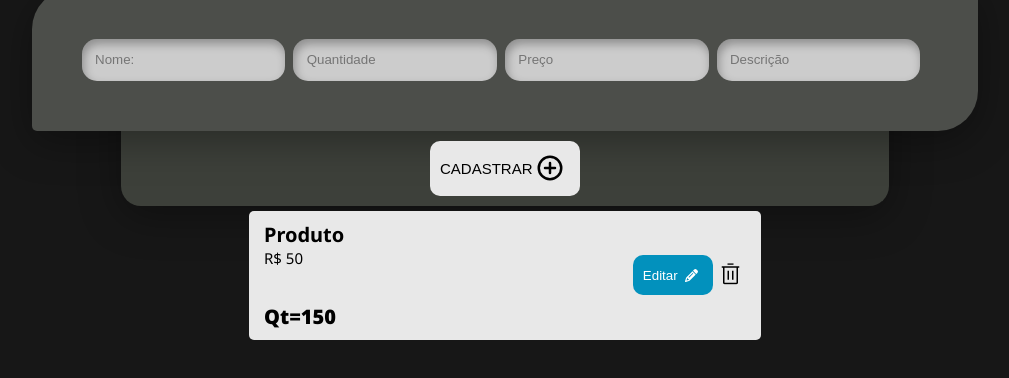
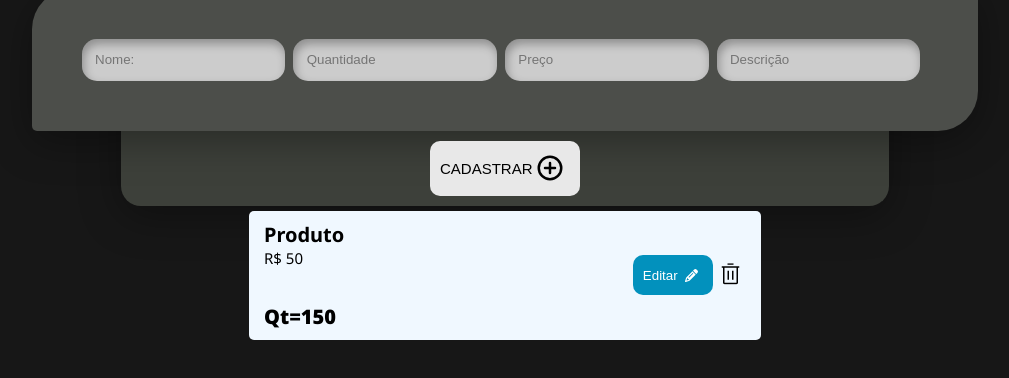
Before and after one commit to johnbitu/stock-manager, a plain HTML site: page index.html in a window 1280 px wide. Shown: the part 278-656 px from the top of the page, without its empty margins (135-1144 px from the left). Drawn offline with Linux system fonts and the light colour scheme.

Commit message:
corrigindo painel de produtos

```diff
--- a/css/produtos.css
+++ b/css/produtos.css
@@ -1,10 +1,7 @@
 .div-produto {
     display: flex;
     justify-content: space-between;
-    background-color: #e8e8e8;
     padding: 10px 15px;
-    border-radius: 5px;
-    margin: 5px 0;
     width: 40vw;
 }
 
--- a/css/style.css
+++ b/css/style.css
@@ -15,7 +15,7 @@ h1 {
     color: aliceblue;
 }
 
-.main-login{
+.main-login {
     width: 100vw;
     height: 100vh;
     background-color: #171717;
@@ -25,7 +25,7 @@ h1 {
     flex-direction: column;
 }
 
-.right-login{
+.right-login {
     width: 100vw;
     /* height: 100vh; */
     display: flex;
@@ -33,7 +33,7 @@ h1 {
     align-items: center;
 }
 
-.card-login{
+.card-login {
     width: 60%;
     display: flex;
     justify-content: center;
@@ -45,7 +45,7 @@ h1 {
     box-shadow: 0px 10px 40px #00000056;
 }
 
-.section-cadastro{
+.section-cadastro {
     display: flex;
     flex-direction: column;
     justify-content: center;
@@ -62,7 +62,7 @@ h1 {
     border-radius: 15px;
     padding: 1em;
     background-color: #ccc;
-    box-shadow: inset 2px 5px 10px rgba(0,0,0,0.3);
+    box-shadow: inset 2px 5px 10px rgba(0, 0, 0, 0.3);
     transition: 300ms ease-in-out;
 }
 
@@ -100,7 +100,7 @@ button:hover {
 
 /* Painel dos produtos */
 
-.section-painel{
+.section-painel {
     display: flex;
     flex-direction: column;
     justify-content: center;
@@ -117,4 +117,12 @@ button:hover {
     display: flex;
 }
 
+#saida {
+    background: aliceblue;
+    width: 40vw;
+    border-radius: 5px;
+    margin: 5px;
+}
+
+
 /* produtos */
--- a/index.html
+++ b/index.html
@@ -38,7 +38,7 @@
             </div>
         </div>
 
-        <section class="section-painel">
+        <div class="section-painel">
             <div id="saida">
                 <div class="div-produto">
                     <div class="div-dados">
@@ -70,7 +70,7 @@
 
                 </div>
             </div>
-        </section>
+        </div>
     </main>
     <script src="main.js"></script>
 </body>
```
